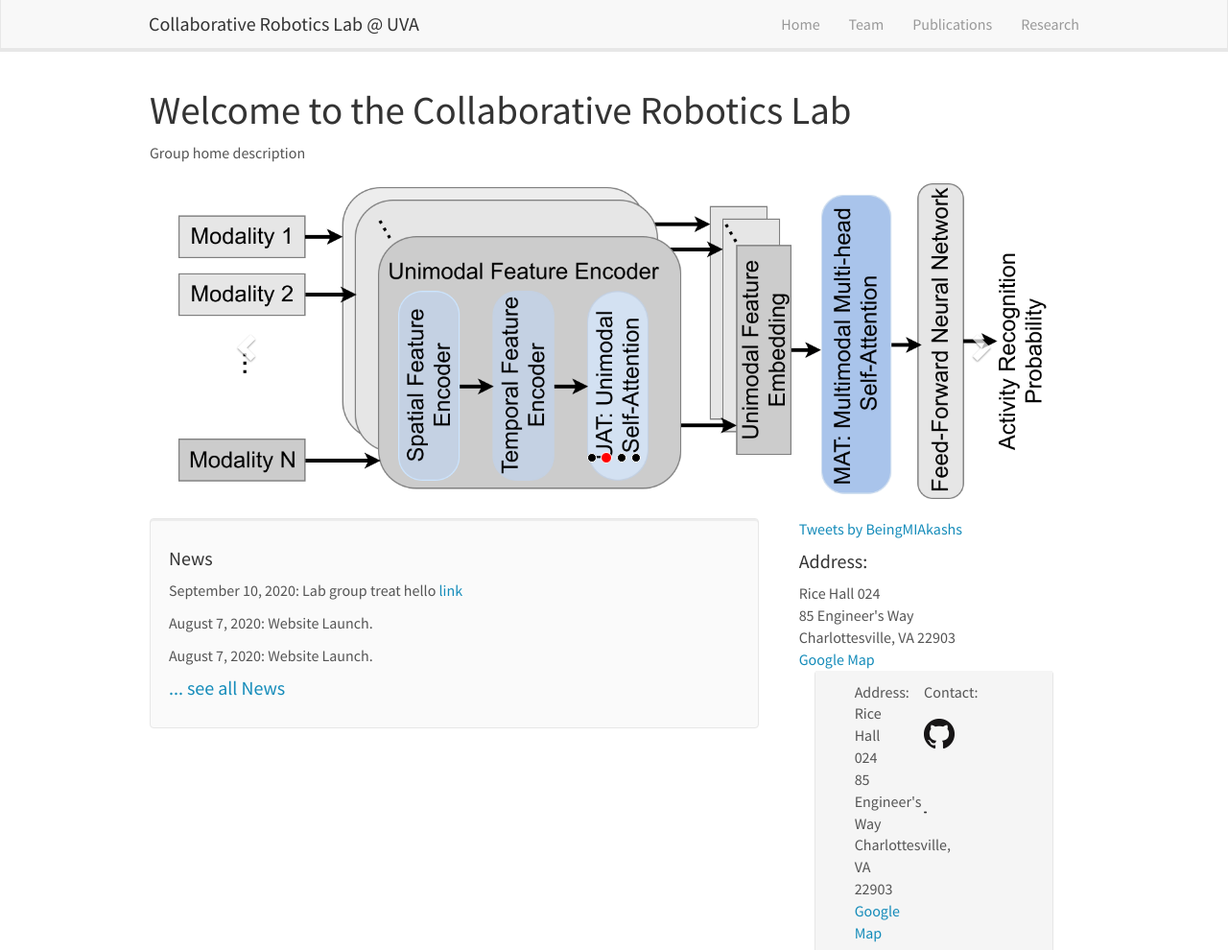
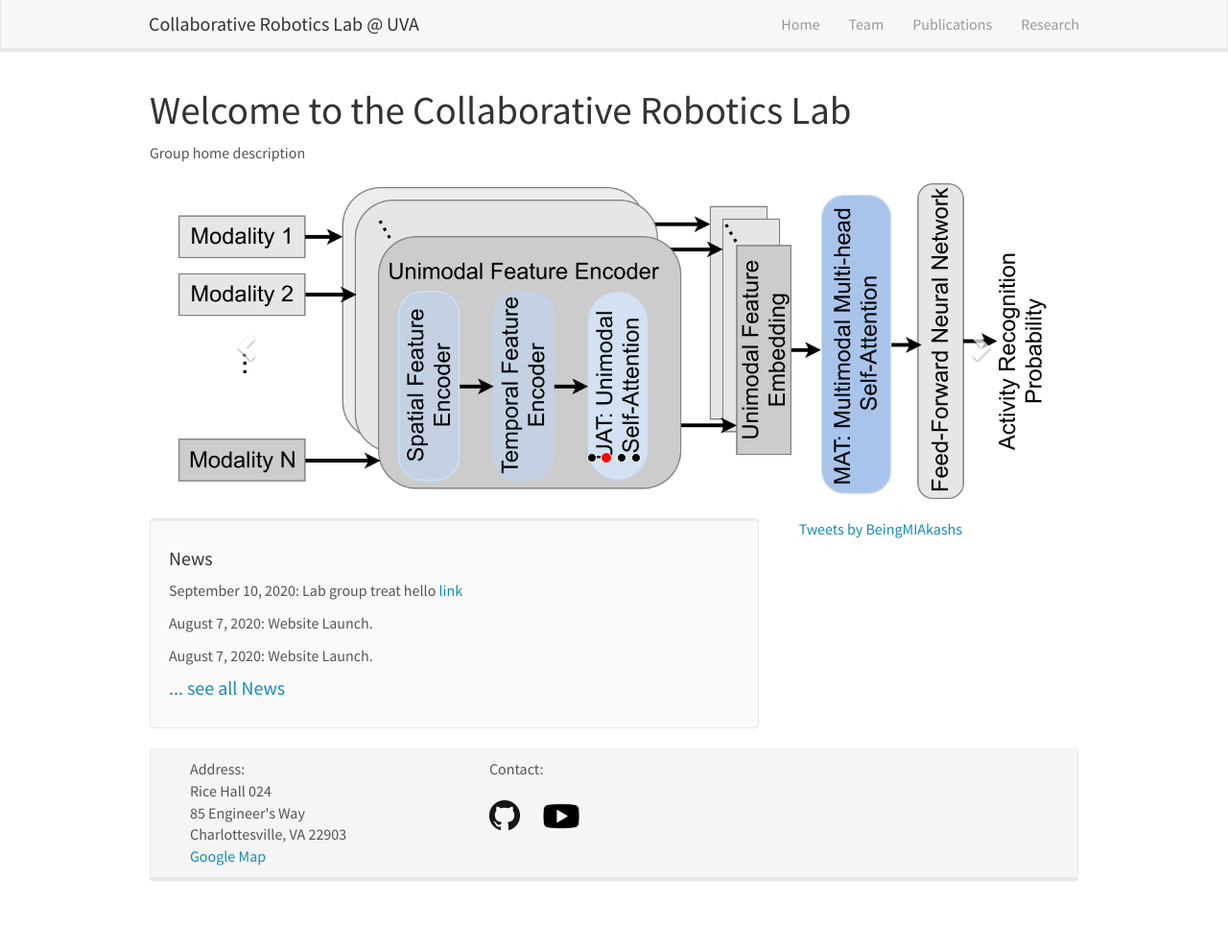
Before and after one commit to collaborative-robotics-lab-at-uva/collaborative-robotics-lab-at-uva.github.io, a Jekyll site: the page built from _pages/home.md, in a window 1280 px wide and 990 px high. Shown: the whole window at 96% size. Built offline with Jekyll 4.4.1, drawn with Linux system fonts in a browser that asks for light colours; nearby versions of some CDN libraries; comment, search, counter and statistics services are not loaded.

Commit message:
fixed homelayout

```diff
--- a/_layouts/homelay.html
+++ b/_layouts/homelay.html
@@ -18,13 +18,6 @@ layout: default
       charset="utf-8"></script>
   </div>
 
-  <div id="contactid" class="col-sm-4" >
-    <h4>Address:</h4>
-    Rice Hall 024</br>
-    85 Engineer's Way</br>
-    Charlottesville, VA 22903</br>
-    <a href="https://goo.gl/maps/5kCrtu4fxiuS2Z7c7">Google Map</a>
-
   <div id="footer" class="col-sm-12" >
 	{% include footer.html %}
   </div>
```
